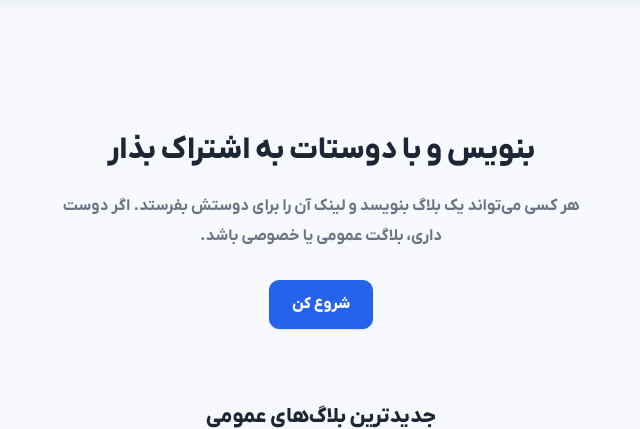
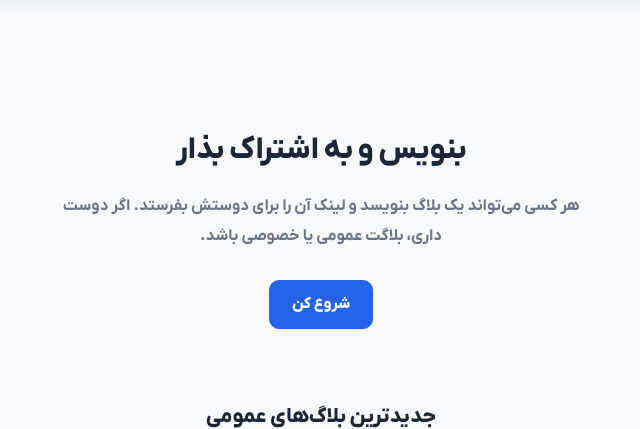
Before and after one commit to ShayanCoder710/BlogiShy, a Flask app: page / in a window 1280 px wide. Shown: the part 84-513 px from the top of the page, without its empty margins (319-959 px from the left). Run offline with Flask 3, Linux system fonts and the light colour scheme; parts of the project's set-up code (start-up, migrations or seed data) failed here and were passed over; some web fonts are replaced.

Commit message:
update hero headline

```diff
--- a/templates/home.html
+++ b/templates/home.html
@@ -1,7 +1,7 @@
 {% extends "base.html" %}
 {% block content %}
 <section class="home-hero">
-  <h1>بنویس و با دوستات به اشتراک بذار</h1>
+  <h1>بنویس و به اشتراک بذار</h1>
   <p>هر کسی می‌تواند یک بلاگ بنویسد و لینک آن را برای دوستش بفرستد. اگر دوست داری، بلاگت عمومی یا خصوصی باشد.</p>
   {% if not current_user %}
     <a class="btn btn-primary" href="{{ url_for('register') }}">شروع کن</a>
```
